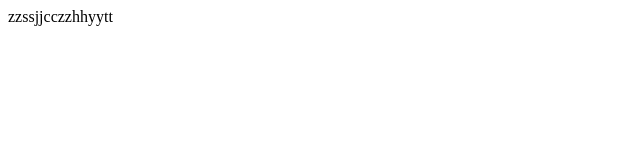
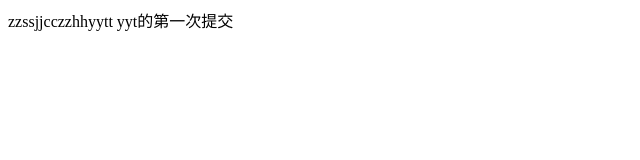
Before and after one commit to yyt6085/text, a plain HTML site: page index.html in a window 1280 px wide. Shown: the whole page, without its empty margins (0-640 px from the left). Drawn offline with Linux system fonts and the light colour scheme.

Commit message:
第一次提交

```diff
--- a/index.html
+++ b/index.html
@@ -7,6 +7,6 @@
     <title>Document</title>
 </head>
 <body>
-    zzssjjcczzhhyytt
+    zzssjjcczzhhyytt yyt的第一次提交
 </body>
 </html>
```
